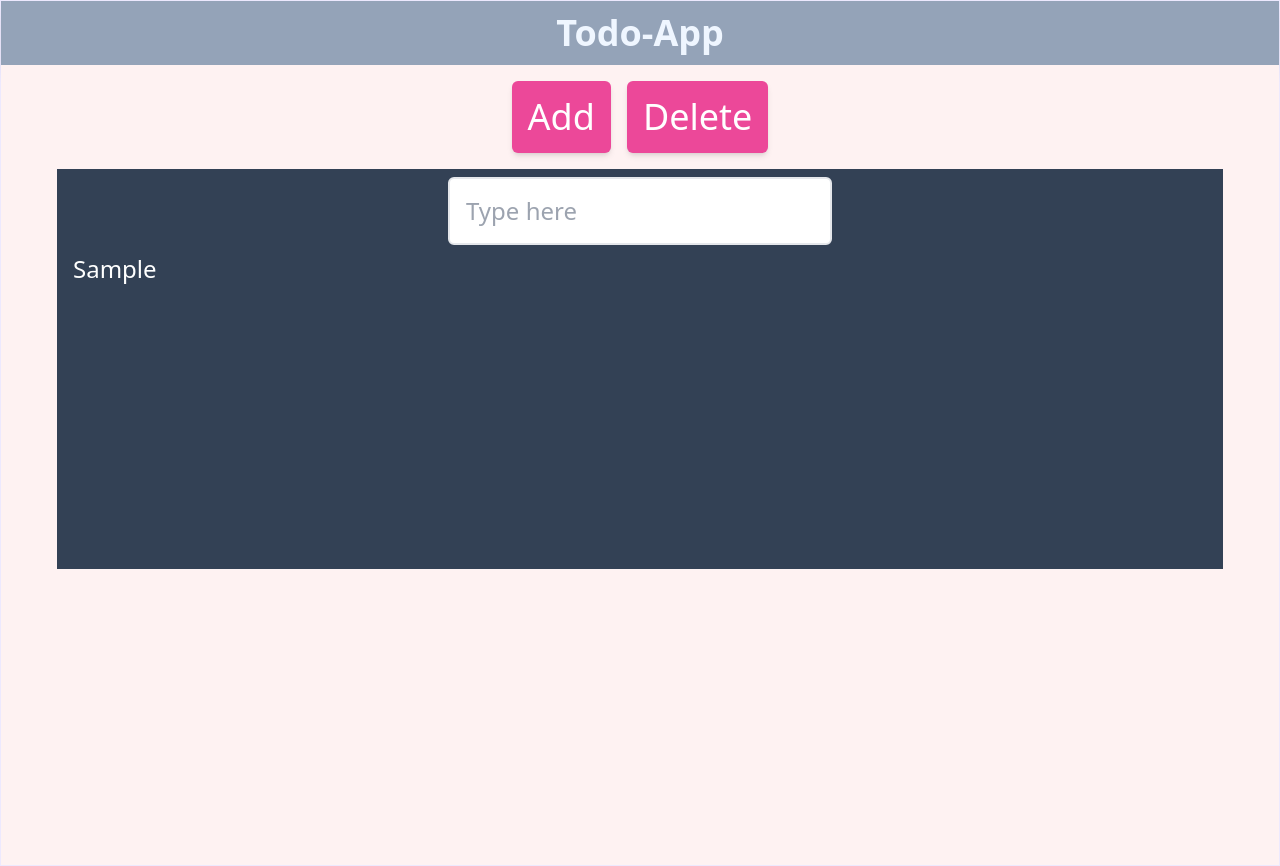
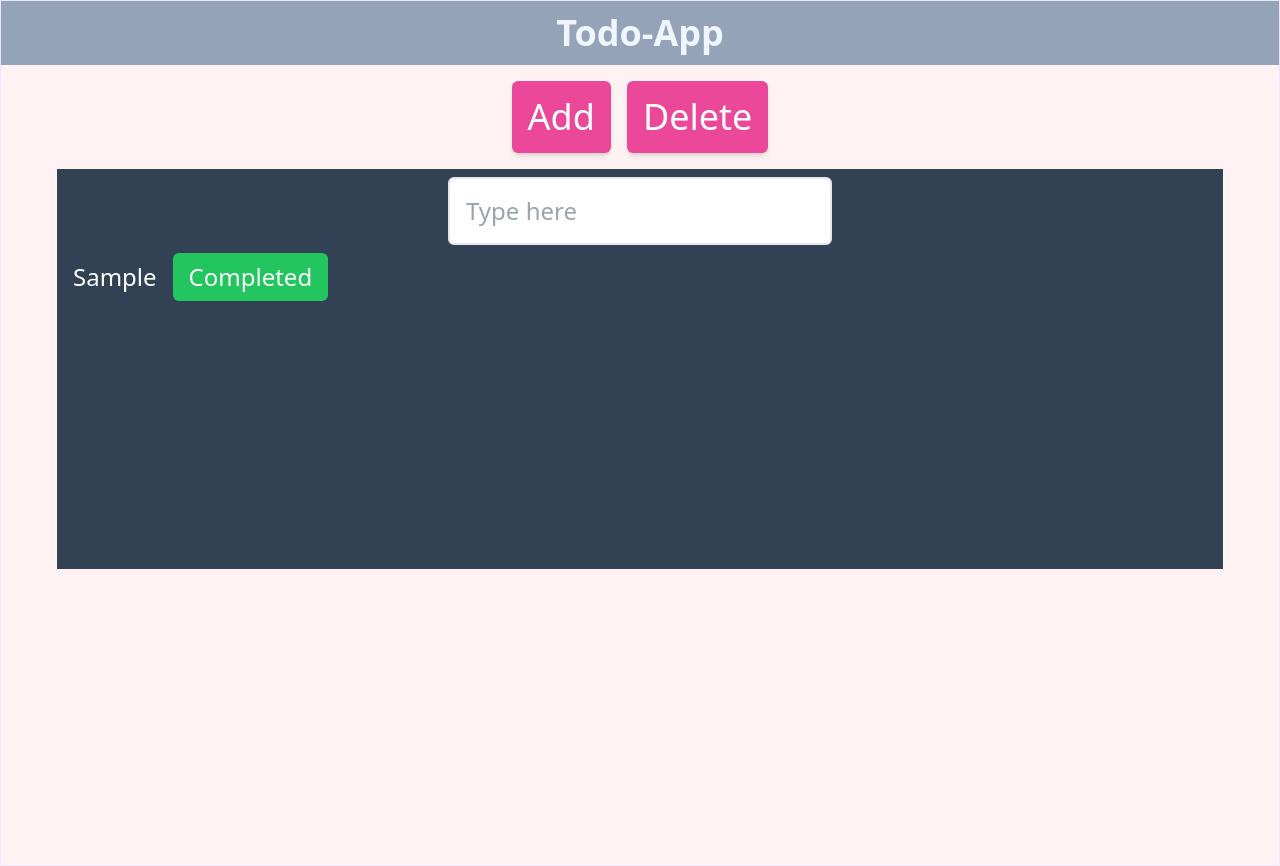
Before and after one commit to serii-singh/Todo, a React (Vite) app in the folder todo-self/: page / in a window 1280 px wide. Both pictures are taken after typing "Sample" into the empty fields and a click on the button "Add". Built offline with nearby package versions, Linux system fonts and the light colour scheme.

Commit message:
Update-CompletedTask-Logic

```diff
--- a/todo-self/src/App.jsx
+++ b/todo-self/src/App.jsx
@@ -8,9 +8,10 @@ function App() {
  const[input,setInput] =useState("");
 
 
+
  const addTask =() =>{
   if(input){
-    setTask((prevTasks)=>[...prevTasks,input])
+    setTask((prevTasks)=>[...prevTasks, { text: input, completed: false }])
     setInput("")
 
   }
@@ -25,6 +26,13 @@ const removeTask = () =>{
 const handleChange = (e) =>{
   setInput(e.target.value)
 }
+
+const markCompleted = (index)=> {
+const updatedTasks = [...task];
+updatedTasks[index].completed = !updatedTasks[index].completed;
+    setTask(updatedTasks);
+}
+
   return (
     <div className='border border-violet-100'>
      <div className="text-center text-4xl font-bold shadow-lg bg-slate-400 w-full text-blue-50 p-3">Todo-App</div>
@@ -53,12 +61,28 @@ const handleChange = (e) =>{
           />
 </div>
         <ul>
-          {task.length===0 ? (<li className='text-2xl text-white text-center p-4'>No Tasks Available</li>) : (
-            task.map((task,index)=>(<li key={index} className='mx-2 px-2 text-2xl text-white py-2'>{task}</li>))
+          {task.length===0 ? (
+            <li className='text-2xl text-white text-center p-4'>No Tasks Available</li>) : (
+            task.map((task,index)=>(
+            // <li key={index} className='mx-2 px-2 text-2xl text-white py-2'>{task}
+            <li key={index} className={`mx-2 px-2 text-2xl text-white py-2 ${task.completed ? 'line-through text-red-400' : ''}`}>
+                  {task.text}
+            <button
+            className="ml-4 bg-green-500 text-white px-4 py-2 rounded-md"
+            // onClick={markCompleted}
+             onClick={() => markCompleted(index)}
+
+            >
+              {/* Completed */}
+              {task.completed ? "Unmatk" : "Completed"}
+            </button></li>
+            ))
 
             )
           }
         </ul>
+
+
       </div>
      </div>
 
```
